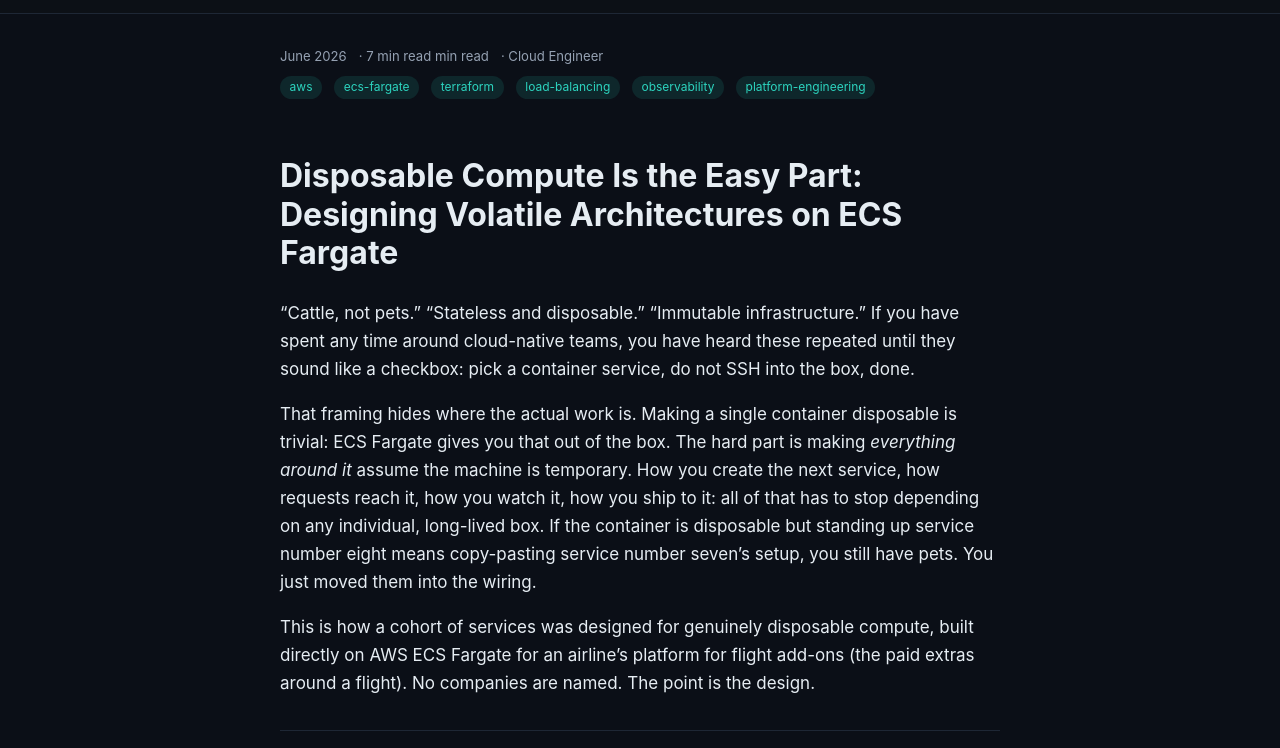
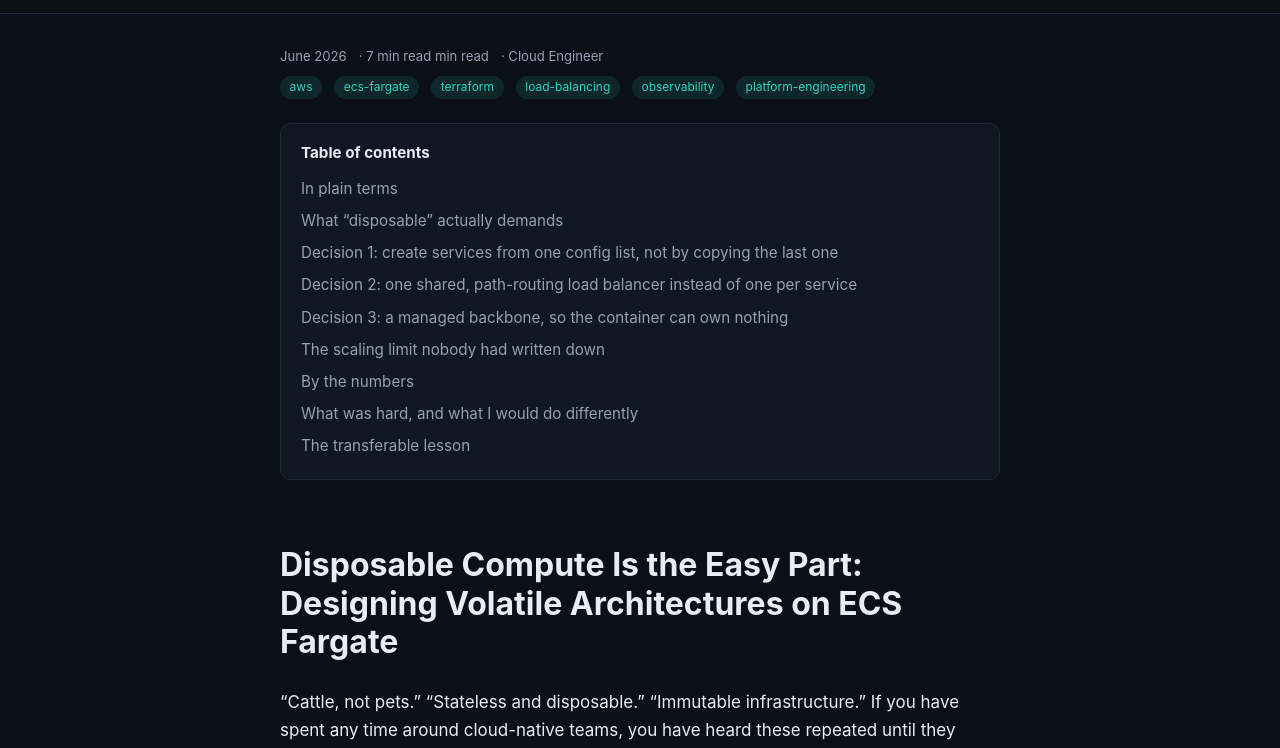
Before and after one commit to NicolasAndresCalvo/portfolio-web, an Astro site: page /cases/disposable-compute-ecs-fargate in a window 1280 px wide. Shown: the part 47-795 px from the top of the page. Built offline with nearby package versions, Linux system fonts and the light colour scheme; Astro itself is replaced by a stand-in of ours; some packages are replaced by stand-ins of ours.

Commit message:
feat: add a table of contents to articles

```diff
--- a/src/pages/cases/[...slug].astro
+++ b/src/pages/cases/[...slug].astro
@@ -8,9 +8,10 @@ export async function getStaticPaths() {
 }
 
 const { entry } = Astro.props;
-const { Content, remarkPluginFrontmatter } = await render(entry);
+const { Content, remarkPluginFrontmatter, headings } = await render(entry);
 const fmt = (d) => d.toLocaleDateString('en-US', { year: 'numeric', month: 'long' });
 const minutesRead = remarkPluginFrontmatter.minutesRead;
+const toc = headings.filter((h) => h.depth === 2 || h.depth === 3);
 ---
 <BaseLayout title={`${entry.data.title} · Nicolás Andrés Calvo`} description={entry.data.summary}>
   <article>
@@ -26,9 +27,32 @@ const minutesRead = remarkPluginFrontmatter.minutesRead;
         {entry.data.tags.map((t) => <a class="tag" href={`/tags/${t}`}>{t}</a>)}
       </div>
     </header>
+
+    {toc.length > 2 && (
+      <nav class="toc" aria-label="Table of contents">
+        <p class="toc__title">Table of contents</p>
+        <ul>
+          {toc.map((h) => (
+            <li class={h.depth === 3 ? 'toc__sub' : ''}><a href={`#${h.slug}`}>{h.text}</a></li>
+          ))}
+        </ul>
+      </nav>
+    )}
+
     <div class="prose">
       <Content />
     </div>
     <a class="back-link" href="/cases">← All cases</a>
   </article>
 </BaseLayout>
+
+<style>
+  .toc { border: 1px solid var(--border); background: var(--bg-soft); border-radius: var(--radius); padding: 1rem 1.25rem; margin: 1.5rem 0 .5rem; }
+  .toc__title { margin: 0 0 .6rem; font-weight: 700; font-size: .95rem; color: var(--fg); }
+  .toc ul { list-style: none; margin: 0; padding: 0; }
+  .toc li { margin: .25rem 0; }
+  .toc li a { color: var(--fg-muted); font-size: .95rem; }
+  .toc li a:hover { color: var(--accent); }
+  .toc__sub { padding-left: 1.1rem; }
+  .toc__sub a { font-size: .9rem; }
+</style>
```
